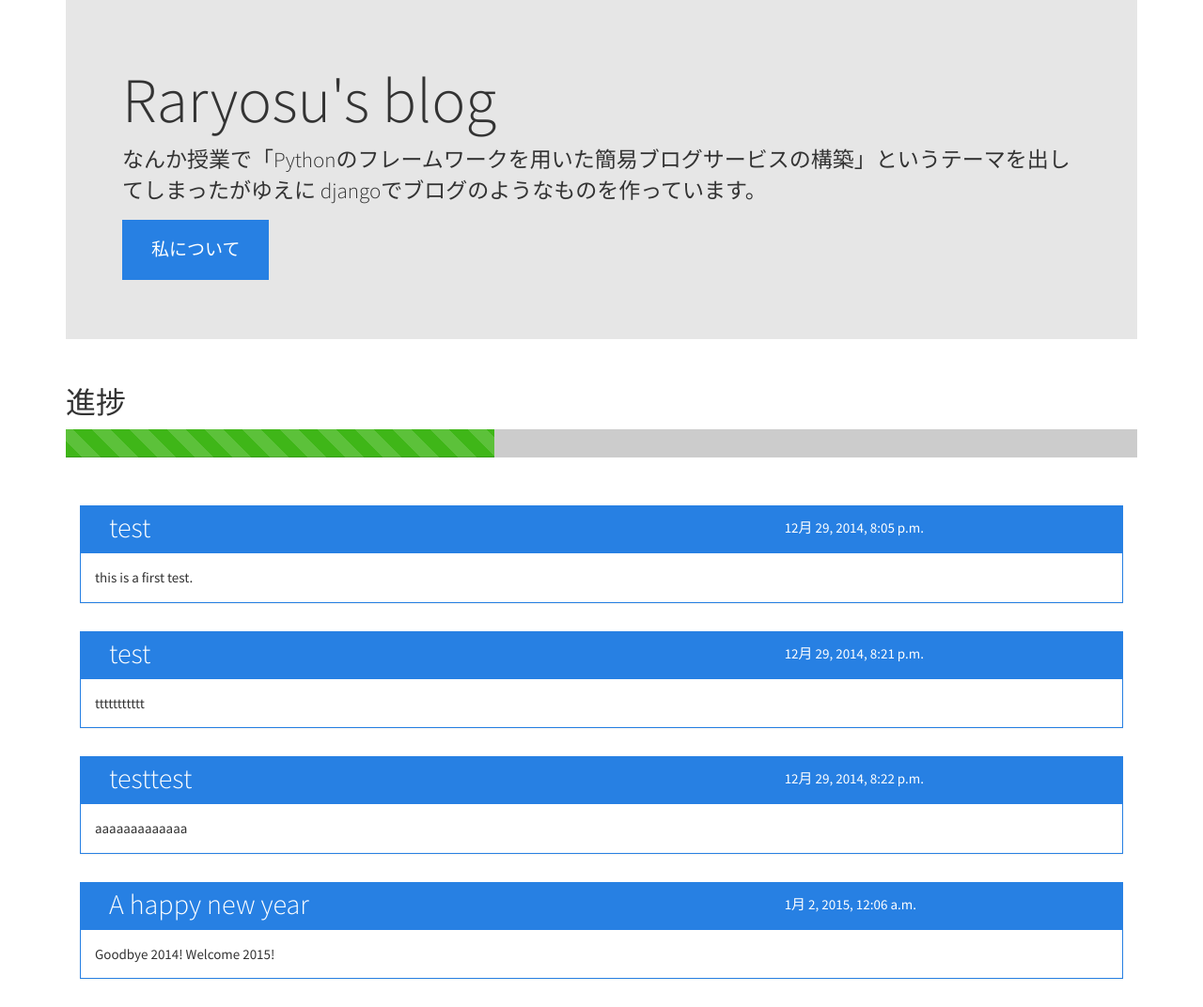
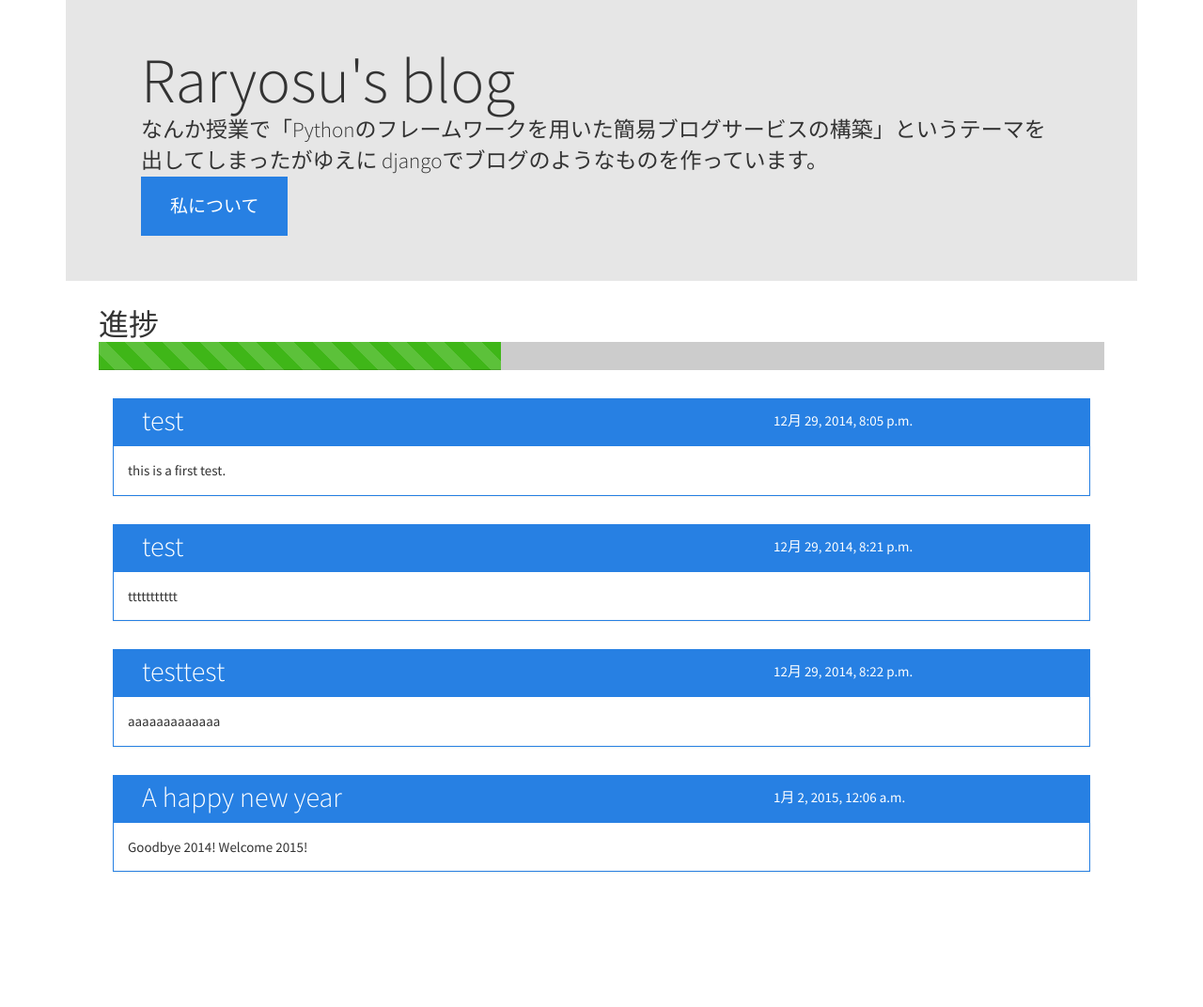
Before and after one commit to raryosu/djangoblog, a Django app: page /blog/ in a window 1280 px wide. Shown: the part 52-1124 px from the top of the page at 94% size. After the commit the page ends 981 px from the top, so only its background shows below. Run offline with Django 3.2, Linux system fonts and the light colour scheme; data comes from the database, SQL or seed files in the repository; some libraries are stand-ins or nearby versions.

Commit message:
Revert "fix visual"
This reverts commit e8e8fb22df8722c87eb5d9403b51bf73d841bc6a.

```diff
--- a/raryosublog/blog/templates/base.html
+++ b/raryosublog/blog/templates/base.html
@@ -40,7 +40,6 @@
           </div>
         </div>
       </div>
-      <div class="row">
       <div class="col-md-12">
         <h2>進捗</h2>
         <div class="progress">
@@ -55,7 +54,6 @@
         </div>
       </div>
     </div>
-    </div>
     <script src="//code.jquery.com/jquery-2.1.3.min.js"></script>
     <script src="{% static 'js/bootstrap.min.js' %}"></script>
   </body>
--- a/raryosublog/static/css/style.css
+++ b/raryosublog/static/css/style.css
@@ -6,9 +6,13 @@ body{
   margin-bottom: 0;
 }
 
+.jumbotron h1,
+.jumbotron p{
+  margin: 0 20px;
+}
 
 .panel{
-  margin: 30px 0;
+  margin: 30px 20px;
 }
 
 .panel-title{
@@ -24,6 +28,11 @@ body{
   line-height: 25px;
 }
 
+.progress,
+h2{
+  margin: 0 20px;
+}
+
 .progress{
   height: 30px;
 }
```
Lines whose indentation alone changed are shown as unchanged.
